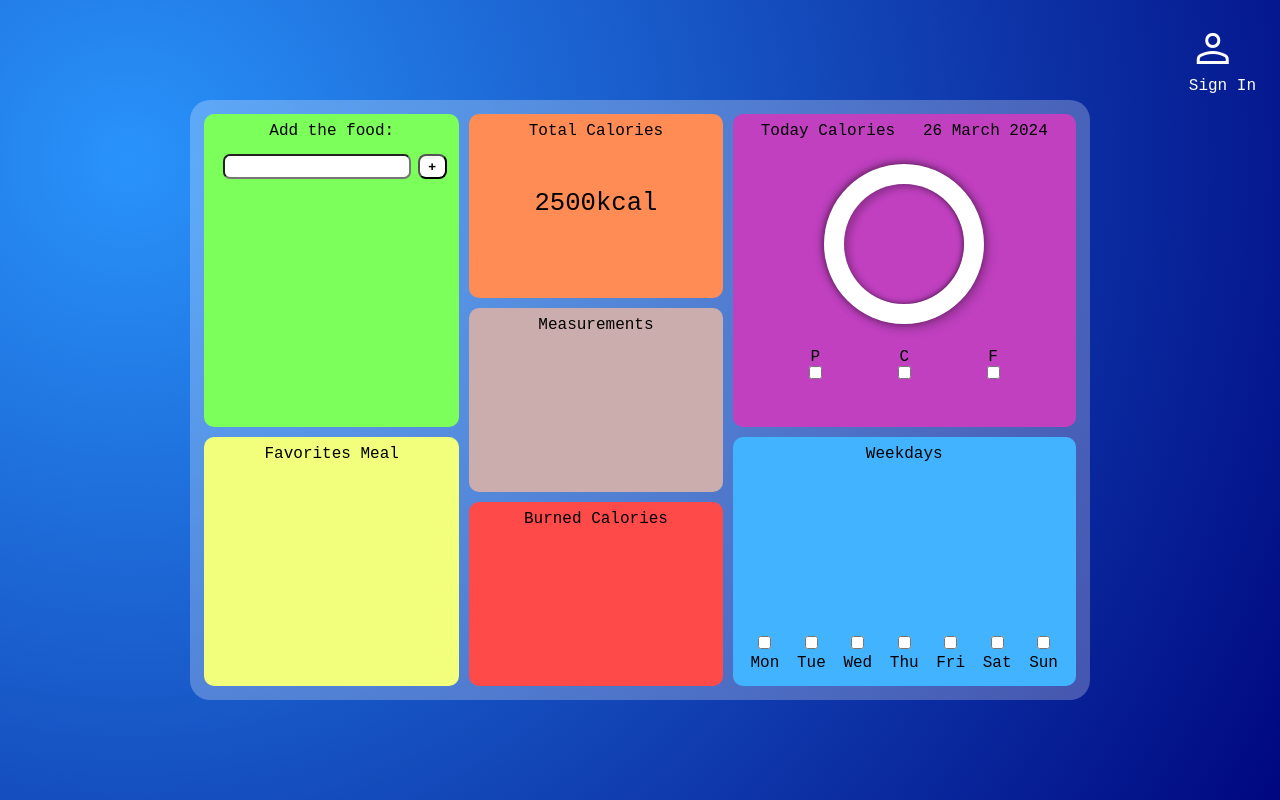
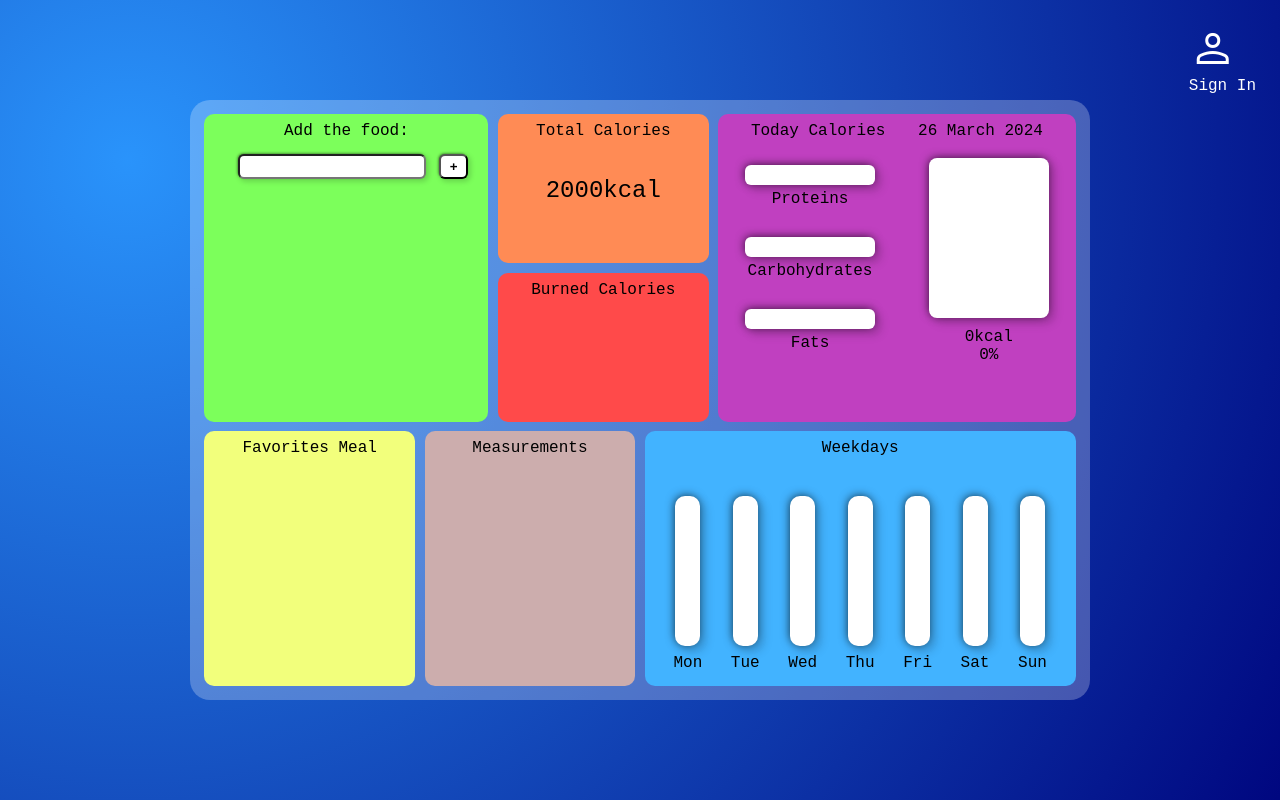
Before and after one commit to bartusrm7/fit-world, a React (Vite) app in the folder fit-world-frontend/: page / in a window 1280 px wide. Built offline with nearby package versions, Linux system fonts and the light colour scheme; a web font is replaced by a local one.

Commit message:
added remove btn to li add food and created 3 buttons in third container and also added percent add to the container of progress

```diff
--- a/fit-world-frontend/src/MainContainer.jsx
+++ b/fit-world-frontend/src/MainContainer.jsx
@@ -3,7 +3,13 @@ import React, { useState, useEffect } from "react";
 function MainContainer() {
 	const [food, setFood] = useState([]);
 	const [foodInput, setFoodInput] = useState("");
+	const [caloriesConsumed, setCaloriesConsumed] = useState(0);
+	const [caloriesNeeded, setCaloriesNeeded] = useState(2000);
 
+	const percentCaloriesConsumed = Math.round((caloriesConsumed / caloriesNeeded) * 100);
+	function calculateProgress() {
+		return (caloriesConsumed / caloriesNeeded) * 100;
+	}
 	const addFood = async () => {
 		try {
 			const response = await fetch(`https://api.api-ninjas.com/v1/nutrition?query=${foodInput}`, {
@@ -19,10 +25,15 @@ function MainContainer() {
 			console.log(data[0]);
 			setFood([...food, data[0]]);
 			setFoodInput("");
+			setCaloriesConsumed(caloriesConsumed + data[0].calories);
 		} catch (error) {
 			console.error("Error searching the food:", error);
 		}
 	};
+	const createRemoveFoodBtn = () => {
+		return <button className='remove-food-btn'>Remove</button>;
+	};
+	function removeFood() {}
 	function useEnterKey(e) {
 		if (e.key === "Enter") {
 			addFood();
@@ -59,7 +70,9 @@ function MainContainer() {
 						</button>
 						<ul className='food-container'>
 							{food.map((food, index) => (
-								<li key={index}>- {food.name}</li>
+								<li key={index}>
+									- {food.name} {createRemoveFoodBtn()}
+								</li>
 							))}
 						</ul>
 					</div>
@@ -67,7 +80,7 @@ function MainContainer() {
 						<span className='label-of-main-window-parts'>Total Calories</span>
 						<div>
 							<p>
-								<span className='total-calories-per-day'>2500</span>kcal
+								<span className='total-calories-per-day'>2000</span>kcal
 							</p>
 						</div>
 					</div>
@@ -76,85 +89,67 @@ function MainContainer() {
 							<span className='label-of-main-window-parts'>Today Calories</span>
 							<span className='current-calories-day'>{currentDate()}</span>
 						</div>
-						<div className='circle-calories-container'>
-							<div className='outer'>
-								<div className='inner'></div>
+						<div className='container-of-third-place'>
+							<div className='macronutrients-container'>
+								<div>
+									<p className='progress-macronutrients proteins'></p>Proteins
+								</div>
+								<div>
+									<p className='progress-macronutrients carbs'></p>Carbohydrates
+								</div>
+								<div>
+									<p className='progress-macronutrients fats'></p>Fats
+								</div>
 							</div>
-						</div>
-						<div className='macronutrients-container'>
-							<p>
-								P
-								<input type='checkbox' />
-							</p>
-							<p>
-								C<input type='checkbox' />
-							</p>
-							<p>
-								F<input type='checkbox' />
-							</p>
+							<div className='progress-calories-container'>
+								<div className='outer'>
+									<div className='inner' style={{ height: `${calculateProgress()}%` }}></div>
+								</div>
+								<div className='calories-consumed'>{Math.round(caloriesConsumed)}kcal</div>
+								<div className='percent-consumed'>{percentCaloriesConsumed}%</div>
+							</div>
 						</div>
 					</div>
 					<div className='main-grid-items item4'>
-						<span className='label-of-main-window-parts'>Measurements</span>
+						<span className='label-of-main-window-parts'>Burned Calories</span>
 					</div>
 					<div className='main-grid-items item5'>
 						<span className='label-of-main-window-parts'>Favorites Meal</span>
 					</div>
 					<div className='main-grid-items item6'>
-						<span className='label-of-main-window-parts'>Burned Calories</span>
+						<span className='label-of-main-window-parts'>Measurements</span>
 					</div>
 					<div className='main-grid-items item7'>
 						<span className='label-of-main-window-parts'>Weekdays</span>
 						<div className='days'>
-							<p className='day'>
-								{" "}
-								<span className='progress-day'>
-									<input type='checkbox' />
-								</span>
+							<div className='day'>
+								<p className='progress-day-of-calories'></p>
 								Mon
-							</p>
-							<p className='day'>
-								{" "}
-								<span className='progress-day'>
-									<input type='checkbox' />
-								</span>
+							</div>
+							<div className='day'>
+								<p className='progress-day-of-calories'></p>
 								Tue
-							</p>
-							<p className='day'>
-								{" "}
-								<span className='progress-day'>
-									<input type='checkbox' />
-								</span>
+							</div>
+							<div className='day'>
+								<p className='progress-day-of-calories'></p>
 								Wed
-							</p>
-							<p className='day'>
-								{" "}
-								<span className='progress-day'>
-									<input type='checkbox' />
-								</span>
+							</div>
+							<div className='day'>
+								<p className='progress-day-of-calories'></p>
 								Thu
-							</p>
-							<p className='day'>
-								{" "}
-								<span className='progress-day'>
-									<input type='checkbox' />
-								</span>
+							</div>
+							<div className='day'>
+								<p className='progress-day-of-calories'></p>
 								Fri
-							</p>
-							<p className='day'>
-								{" "}
-								<span className='progress-day'>
-									<input type='checkbox' />
-								</span>
+							</div>
+							<div className='day'>
+								<p className='progress-day-of-calories'></p>
 								Sat
-							</p>
-							<p className='day'>
-								{" "}
-								<span className='progress-day'>
-									<input type='checkbox' />
-								</span>
+							</div>
+							<div className='day'>
+								<p className='progress-day-of-calories'></p>
 								Sun
-							</p>
+							</div>
 						</div>
 					</div>
 				</div>
--- a/fit-world-frontend/src/index.css
+++ b/fit-world-frontend/src/index.css
@@ -117,8 +117,8 @@ button {
 	padding: 0.6em;
 	height: 100%;
 	display: grid;
-	grid-template-columns: repeat(10, 1fr);
-	grid-template-rows: repeat(9, 1fr);
+	grid-template-columns: repeat(12, 1fr);
+	grid-template-rows: repeat(11, 1fr);
 }
 .main-grid-items {
 	padding: 0.5em 0;
@@ -127,14 +127,19 @@ button {
 	text-align: center;
 }
 .item1 {
-	grid-row: 1/6;
-	grid-column: 1/4;
+	grid-row: 1/7;
+	grid-column: 1/5;
 	background-color: #7cff5b;
 }
 .item1 input {
 	padding: 0.25em;
-	margin: 1em 0.5em;
-	border-radius: 7px;
+	margin: 1em;
+}
+.item1 input,
+button {
+	background-color: white;
+	box-shadow: 2px 2px 5px 1px rgba(0, 0, 0, 0.15), -1px -1px 3px -1px rgba(0, 0, 0, 0.7);
+	border-radius: 6px;
 }
 .item1 button {
 	padding: 0.25em 0.65em;
@@ -146,11 +151,19 @@ button {
 	text-align-last: left;
 }
 .food-container li {
+	display: flex;
+	justify-content: space-between;
+	align-items: center;
 	list-style: none;
+}
+.food-container li .remove-food-btn {
+	padding: 0.1em 0.5em;
+	font-weight: normal;
+	background-color: rgb(146, 255, 222);
 }
 .item2 {
 	grid-row: 1/4;
-	grid-column: 4/7;
+	grid-column: 5/8;
 	background-color: #ff8b55;
 }
 .item2 div {
@@ -158,67 +171,81 @@ button {
 	display: flex;
 	justify-content: center;
 	align-items: center;
-	font-size: 1.6rem;
+	font-size: 1.5rem;
 }
 .total-calories-per-day {
 }
 .item3 {
-	grid-row: 1/6;
-	grid-column: 7/11;
+	display: block;
+	grid-row: 1/7;
+	grid-column: 8/13;
 	background-color: rgb(192, 64, 192);
 }
 .label-and-date-container-item3 {
 	display: flex;
 	justify-content: space-evenly;
 }
-.circle-calories-container {
-	height: 70%;
+.container-of-third-place {
 	display: flex;
-	justify-content: center;
+	justify-content: space-around;
 	align-items: center;
 }
-.outer {
-	padding: 20px;
-	width: 160px;
-	height: 160px;
-	border-radius: 50%;
-	background-color: white;
-	box-shadow: 5px 5px 10px 1px rgba(0, 0, 0, 0.15), -1px -1px 10px -1px rgba(0, 0, 0, 0.7);
-}
-.inner {
-	width: 120px;
-	height: 120px;
-	border-radius: 50%;
-	background-color: rgb(192, 64, 192);
-	box-shadow: inset 4px 3px 6px 2px rgba(0, 0, 0, 0.2), inset -2px -1px 6px -2px rgba(0, 0, 0, 0.7);
-}
-
-.macronutrients-container {
-	display: flex;
-	justify-content: space-evenly;
-}
-.macronutrients-container p {
+.progress-calories-container {
 	display: flex;
 	flex-direction: column;
 }
+.progress-container {
+}
+.outer {
+	margin: 10px 0;
+	width: 120px;
+	height: 160px;
+	display: flex;
+	align-items: end;
+	background-color: white;
+	box-shadow: 5px 5px 10px 1px rgba(0, 0, 0, 0.15), -1px -1px 10px -1px rgba(0, 0, 0, 0.7);
+	border-radius: 8px;
+	overflow: hidden;
+}
+.inner {
+	width: 100%;
+	background-color: rgb(154, 154, 255);
+}
+.macronutrients-container {
+	margin: 0.5em 0;
+	display: flex;
+	justify-content: center;
+	flex-direction: column;
+}
+.macronutrients-container div {
+	margin: 0.75em 0;
+}
+.progress-macronutrients {
+	margin: 5px 0;
+	width: 130px;
+	height: 20px;
+	background-color: white;
+	box-shadow: 5px 5px 10px 1px rgba(0, 0, 0, 0.15), -1px -1px 10px -1px rgba(0, 0, 0, 0.7);
+	border-radius: 6px;
+}
 .item4 {
 	grid-row: 4/7;
-	grid-column: 4/7;
-	background-color: rgb(204, 173, 173);
+	grid-column: 5/8;
+	background-color: #ff4a4a;
 }
 .item5 {
-	grid-row: 6/10;
+	grid-row: 7/12;
 	grid-column: 1/4;
 	background-color: #f2ff7c;
 }
 .item6 {
-	grid-row: 7/10;
+	grid-row: 7/12;
 	grid-column: 4/7;
-	background-color: #ff4a4a;
+	background-color: rgb(204, 173, 173);
 }
 .item7 {
-	grid-row: 6/10;
-	grid-column: 7/11;
+	grid-row: 7/12;
+	grid-column: 7/13;
 	background-color: #42b3ff;
 }
 .days {
@@ -230,4 +257,13 @@ button {
 .day {
 	display: flex;
 	flex-direction: column;
+	align-items: center;
 }
+.progress-day-of-calories {
+	margin: 0.5em 0;
+	width: 25px;
+	height: 150px;
+	background-color: white;
+	box-shadow: 5px 5px 10px 1px rgba(0, 0, 0, 0.15), -1px -1px 10px -1px rgba(0, 0, 0, 0.7);
+	border-radius: 10px;
+}
```
